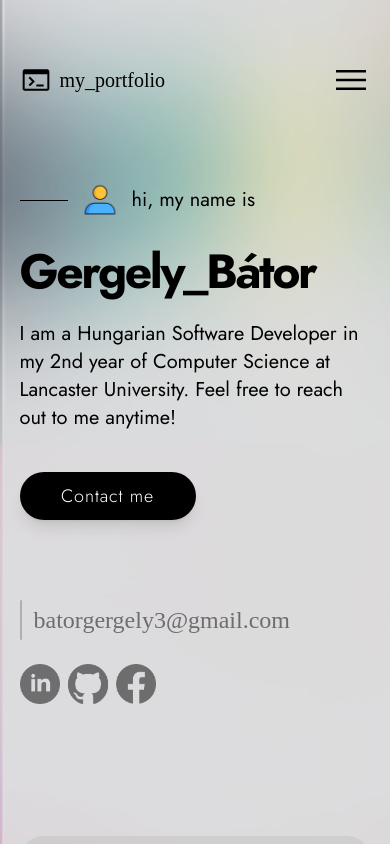
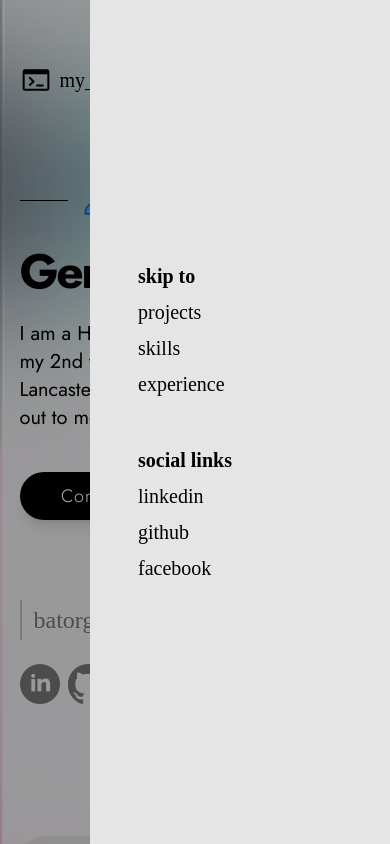
Before and after one commit to batorlancs/personalwebsite, a React (Create React App) app: page / in a window 390 px wide. Both pictures are taken after a click on the picture 350 px from the left and 80 px from the top of the page. Shown: the top 844 px of the page. Built offline with nearby package versions, Linux system fonts and the light colour scheme; no server answers; the database is empty; a web font is replaced by a local one.

Commit message:
added navbar to mobile

```diff
--- a/src/components/header/Header.tsx
+++ b/src/components/header/Header.tsx
@@ -5,6 +5,7 @@ import FacebookIcon from "../../pic/sociallogos/facebook.png";
 import MenuIcon from "../../pic/menu.svg";
 import TerminalIcon from "../../pic/terminalcon.svg";
 import { useNavigate, useLocation } from "react-router-dom";
+import Navbar from "./Navbar";
 
 const initState = {
 	left: "ml-[10%] max-sm:ml-[5%]",
@@ -46,6 +47,7 @@ function Header() {
 
     const navigate = useNavigate();
 	const [state, dispatch] = useReducer(reducer, initState);
+    const [navbar, setNavbar] = useState<boolean>(false);
     const [headerTitle, setHeaderTitle] = useState<string>("my_portfolio");
 
 	// tailwind styles
@@ -73,6 +75,10 @@ function Header() {
     const handleExperienceClick = () => {
         document.getElementById("experience-page")?.scrollIntoView();
 		window.scrollBy(0, -50);
+    }
+
+    const toggleNavbar = () => {
+        setNavbar(prev => !prev);
     }
 
     const { pathname } = useLocation();
@@ -128,10 +134,16 @@ function Header() {
 					</a>
 				</div>
 			</div>
-			<img
-				src={MenuIcon}
-				className={`h-10 duration-500 ${state.right} hidden max-lg:inline`}
-			></img>
+            {
+                navbar ?
+                <Navbar toggleNavbar={toggleNavbar} handleProjectClick={handleProjectClick} handleSkillsClick={handleSkillsClick} handleExperienceClick={handleExperienceClick} /> :
+                <img
+                    src={MenuIcon}
+                    className={`h-10 duration-500 ${state.right} hidden max-lg:inline`}
+                    onClick={toggleNavbar}
+			    ></img>
+            }
+
 		</div>
 	);
 }
--- /dev/null
+++ b/src/components/header/Navbar.tsx
@@ -0,0 +1,44 @@
+import React from "react";
+
+type NavbarProps = {
+    toggleNavbar: () => void;
+    handleProjectClick: () => void;
+    handleSkillsClick: () => void;
+    handleExperienceClick: () => void;
+}
+
+const buttonStyle = "font-terminal text-xl";
+
+const Navbar: React.FC<NavbarProps> = (props) => {
+
+	return (
+        <div onClick={props.toggleNavbar} className="fixed z-50 top-0 left-0 right-0 bottom-0 bg-black bg-opacity-30 lg:hidden">
+            <div className="h-full w-[300px] bg-neutral-200 float-right flex items-center">
+                <div className="flex flex-col justify-start items-start pl-12 gap-2">
+                    <p className="font-terminal font-bold text-xl">skip to</p>
+                    <button className={buttonStyle} onClick={props.handleProjectClick}>
+                        projects
+                    </button>
+                    <button className={buttonStyle} onClick={props.handleSkillsClick}>
+                        skills
+                    </button>
+                    <button className={buttonStyle} onClick={props.handleExperienceClick}>
+                        experience
+                    </button>
+                    <p className="font-terminal font-bold text-xl mt-10">social links</p>
+                    <a className={buttonStyle} href="https://www.linkedin.com/in/gergely-bator/">
+                        linkedin
+                    </a>
+                    <a className={buttonStyle} href="https://github.com/batorlancs">
+                        github
+                    </a>
+                    <a className={buttonStyle} href="https://www.facebook.com/gergely.bator.7/">
+                        facebook
+                    </a>
+                </div>
+            </div>
+        </div>
+    );
+}
+
+export default Navbar;
--- a/src/components/homepage/Home.tsx
+++ b/src/components/homepage/Home.tsx
@@ -1,4 +1,5 @@
 import React, { useEffect } from "react";
+import { useParams } from "react-router-dom";
 import Hero from "./hero/Hero";
 import Project from "./projects/Project";
 import Contact from "./contact/Contact";
@@ -7,6 +8,7 @@ import Experience from "./experience/Experience";
 import AOS from "aos";
 
 function Home() {
+
 	useEffect(() => {
 		AOS.init({ duration: 1000 });
 	}, []);
--- a/src/style/main.css
+++ b/src/style/main.css
@@ -519,6 +519,12 @@ video {
 .col-end-3{
   grid-column-end: 3;
 }
+.float-right{
+  float: right;
+}
+.float-left{
+  float: left;
+}
 .m-8{
   margin: 2rem;
 }
@@ -753,6 +759,12 @@ video {
 .w-\[300px\]{
   width: 300px;
 }
+.w-\[100px\]{
+  width: 100px;
+}
+.w-\[200px\]{
+  width: 200px;
+}
 .min-w-\[100px\]{
   min-width: 100px;
 }
@@ -1039,6 +1051,10 @@ video {
   padding-top: 0.5rem;
   padding-bottom: 0.5rem;
 }
+.px-20{
+  padding-left: 5rem;
+  padding-right: 5rem;
+}
 .pt-56{
   padding-top: 14rem;
 }
@@ -1101,6 +1117,15 @@ video {
 }
 .pr-16{
   padding-right: 4rem;
+}
+.pl-12{
+  padding-left: 3rem;
+}
+.pt-44{
+  padding-top: 11rem;
+}
+.pt-32{
+  padding-top: 8rem;
 }
 .font-terminal{
   font-family: PT Mono;
@@ -1154,6 +1179,9 @@ video {
 }
 .font-normal{
   font-weight: 400;
+}
+.uppercase{
+  text-transform: uppercase;
 }
 .leading-none{
   line-height: 1;
@@ -2100,6 +2128,18 @@ video {
     display: none;
   }
 }
+@media (min-width: 1024px){
+
+  .lg\:hidden{
+    display: none;
+  }
+}
+@media (min-width: 1280px){
+
+  .xl\:hidden{
+    display: none;
+  }
+}
 @media (min-width: 1536px){
 
   .\32xl\:hidden{
```
